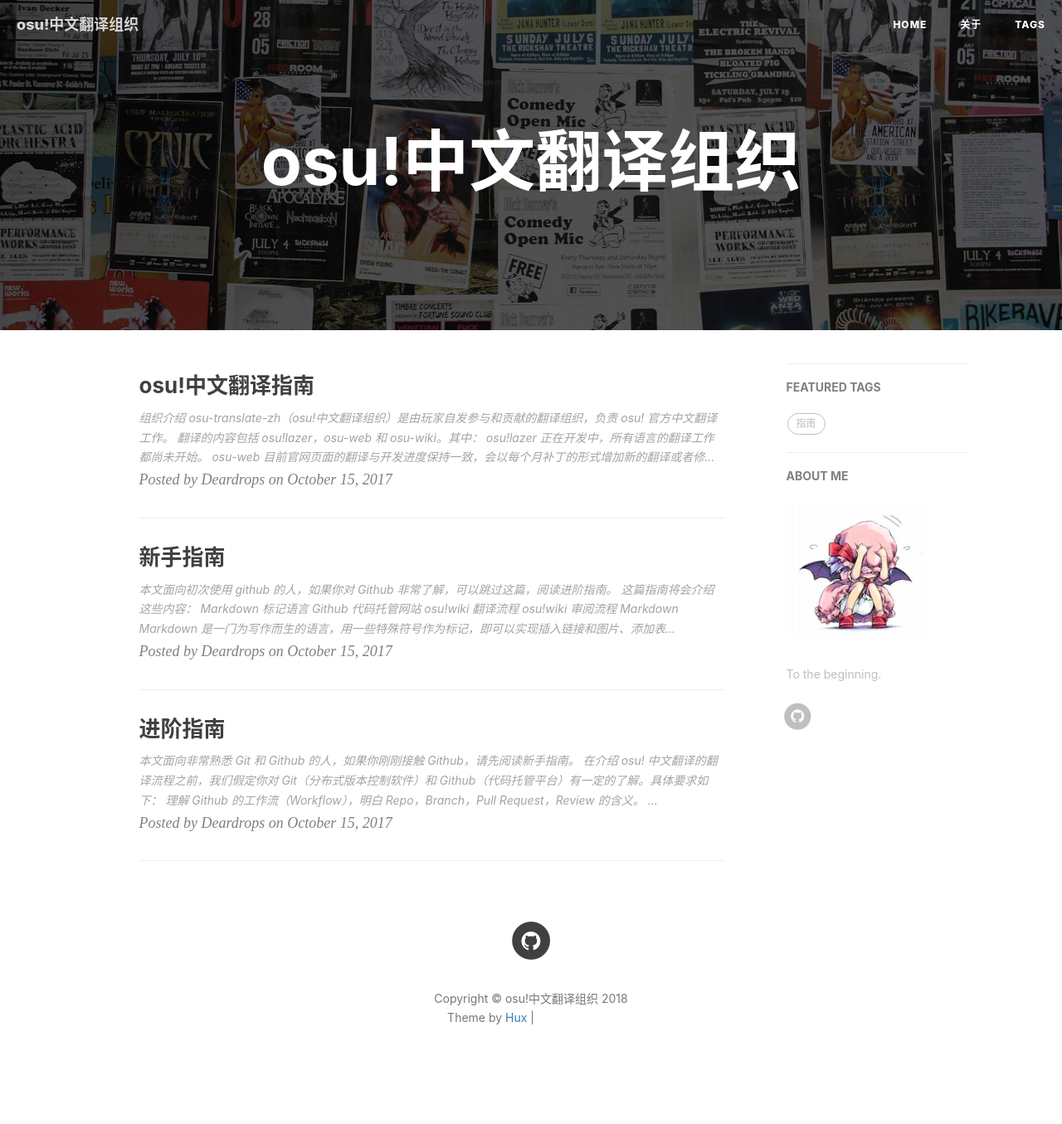
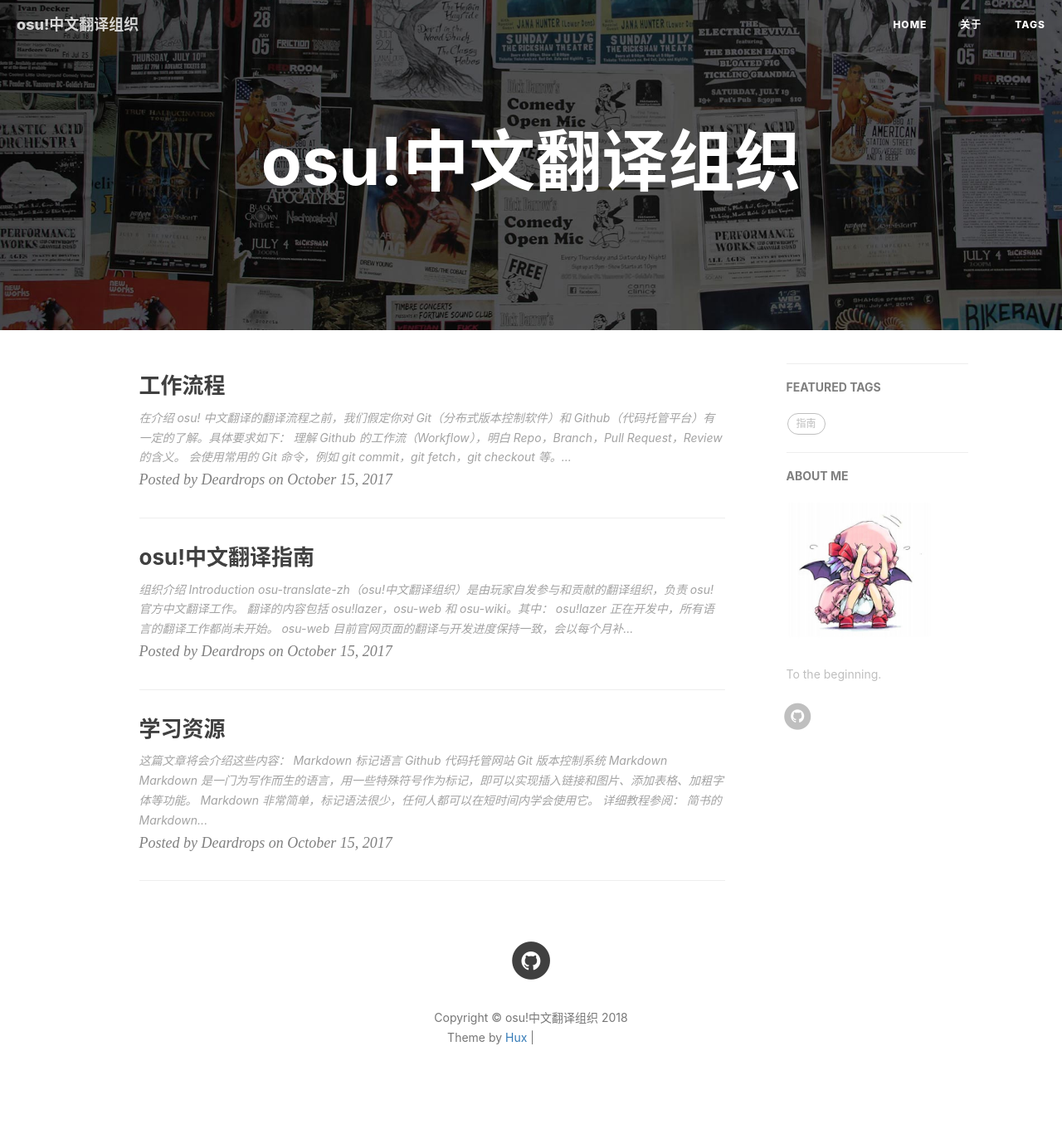
Before and after one commit to osu-translate-zh/osu-translate-zh.github.io, a Jekyll site: the page built from index.html, in a window 1280 px wide. Shown: the whole page at 83% size. Built offline with Jekyll 4.4.1, drawn with Linux system fonts in a browser that asks for light colours; nearby versions of some CDN libraries; the list of posts is cut into pages by our own code; comment, search, counter and statistics services are not loaded; before the commit the page ends 1331 px from its top, so only the background shows below that; part of the change alters nothing that is shown; grey boxes are pictures that could not be loaded.

Commit message:
add learning resoure and work flow introduction

```diff
--- a/_posts/2017-10-15-beginner-guide.markdown
+++ /dev/null
@@ -1,86 +0,0 @@
----
-layout:     post
-title:      "新手指南"
-subtitle:   ""
-date:       2017-10-15 16:06:19
-author:     "Deardrops"
-header-img: "img/post-bg-2015.jpg"
-tags:
-    - 指南
----
-
-> 本文面向初次使用 github 的人，如果你对 Github 非常了解，可以跳过这篇，阅读[进阶指南](https://osu-translate-zh.github.io/2017/10/15/advance-guide)。
-
-这篇指南将会介绍这些内容：
-
-- Markdown 标记语言
-- Github 代码托管网站
-- osu!wiki 翻译流程
-- osu!wiki 审阅流程
-
-## Markdown
-
-Markdown 是一门为写作而生的语言，用一些特殊符号作为标记，即可以实现插入链接和图片、添加表格、加粗字体等功能。
-
-Markdown 非常简单，标记语法很少，任何人都可以在短时间内学会使用它。
-
-详细教程参阅：
-- [简书的 Markdown 新手指南](http://www.jianshu.com/p/q81RER)
-- [Github 的 Markdown 教程（英文）](https://guides.github.com/features/mastering-markdown/)
-
-## Github
-
-代码托管平台 Github 有一套简单敏捷的工作流程，如果你还不了解的话，可以阅读：
-
-- [Github 工作流（英文）](https://guides.github.com/introduction/flow/) - 五分钟了解 Github 工作流
-
-《Pro git》中的相关介绍：
-- [6.1 GitHub - 账户的创建和配置](https://git-scm.com/book/zh/v2/GitHub-%E8%B4%A6%E6%88%B7%E7%9A%84%E5%88%9B%E5%BB%BA%E5%92%8C%E9%85%8D%E7%BD%AE) - 详细地介绍如何创建一个 Github 账号
-- [6.2 GitHub - 对项目做出贡献](https://git-scm.com/book/zh/v2/GitHub-%E5%AF%B9%E9%A1%B9%E7%9B%AE%E5%81%9A%E5%87%BA%E8%B4%A1%E7%8C%AE) - 详细地介绍如何 Fork 仓库，发起 Pull Request
-
-## 翻译指南
-
-官方仓库（osu-wiki）上有一篇贡献指南，讲解了如何 Fork 官方仓库进行翻译。
-
-包括使用 Git 进行**本地翻译**和使用 Github 的在线文本编辑器（Web editor）进行**在线翻译**两种方式。
-
-对于新手来说，掌握「在线翻译」这种方式已经足够。即在「在线文本编辑器」中输入翻译内容并提交。
-
-详细的说明请参阅：[osu!wiki 贡献指南](https://osu.ppy.sh/help/wiki/osu!wiki_contribution_guide)
-
-## 审阅流程
-
-Reviewer 身份组的工作是审阅别人的翻译，留下自己的意见和建议。这与一般的 Review 工作流没有区别。
-
-你可以在 osu-translate-zh 的 [Pull Request 列表](https://github.com/osu-translate-zh/osu-wiki/pulls) 中查看需要 Review 的 PR。
-
-在 PR 中点击某个特定的 Commit 或者点击 `Files changed`，即可看到相关的修改。
-
-鼠标移动到某行上，直接点击即可输入自己的评论（Comment）。
-
-输入后请点击 `start review` 或 `add review comment`。
-
-完成审阅后，点击评论框中的 `Finish your review`，可以在右上角的文本框中输入总结性的评论。
-
-最后点击 `Submit review`，即完成了一次 Review。
-
-## 结束语
-
-至此，你已经学习了所有必需的知识，开始为 osu! 贡献自己的翻译吧！
-
-你也可以继续学习 Git 的使用，然后阅读[进阶指南](https://osu-translate-zh.github.io/2017/10/15/advance-guide)。
-
-## 补充内容：学习 Git
-
-Git 是一个免费、开源的分布式版本控制系统。
-
-简单说，Git 可以保存文件（比如文本文件，图片等等）的**多个版本**，并上传到服务器上保存起来。
-
-这样不仅可以迅速地找回或回退到任意某次修改前的内容，同时也便于他人下载这些文件到本地，修改一些内容，进行协作工作。
-
-学习如何使用 Git，请参阅：
-- [廖雪峰的 Git 教程](https://www.liaoxuefeng.com/wiki/0013739516305929606dd18361248578c67b8067c8c017b000) - 面向新人的 Git 入门教程。
-- [果壳中的 Git](https://github.com/geeeeeeeeek/git-recipes/wiki) - 清晰明了地讲解如何使用 Git 和 Github。
-- [《Pro Git》（第二版）](https://git-scm.com/book/zh/v2) - 深入理解 Git 中的概念，系统学习 Git 中的命令。
-
-学习 Git 并不是一件轻松的事情，很多时候，动手执行会让你很更快地理解那些晦涩的概念。
--- /dev/null
+++ b/_posts/2017-10-15-learning-resources.markdown
@@ -0,0 +1,57 @@
+---
+layout:     post
+title:      "学习资源"
+subtitle:   ""
+date:       2017-10-15 16:06:19
+author:     "Deardrops"
+header-img: "img/post-bg-2015.jpg"
+tags:
+    - 指南
+---
+
+这篇文章将会介绍这些内容：
+
+- Markdown 标记语言
+- Github 代码托管网站
+- Git 版本控制系统
+
+## Markdown
+
+Markdown 是一门为写作而生的语言，用一些特殊符号作为标记，即可以实现插入链接和图片、添加表格、加粗字体等功能。
+
+Markdown 非常简单，标记语法很少，任何人都可以在短时间内学会使用它。
+
+详细教程参阅：
+- [简书的 Markdown 新手指南](http://www.jianshu.com/p/q81RER)
+- [Github 的 Markdown 教程（英文）](https://guides.github.com/features/mastering-markdown/)
+
+## Github
+
+代码托管平台 Github 有一套简单敏捷的工作流程，如果你还不了解，可以阅读：
+
+- [Github 工作流（英文）](https://guides.github.com/introduction/flow/) - 五分钟了解 Github 工作流
+
+《Pro git》中的相关介绍：
+- [6.1 GitHub - 账户的创建和配置](https://git-scm.com/book/zh/v2/GitHub-%E8%B4%A6%E6%88%B7%E7%9A%84%E5%88%9B%E5%BB%BA%E5%92%8C%E9%85%8D%E7%BD%AE) - 详细地介绍如何创建一个 Github 账号
+- [6.2 GitHub - 对项目做出贡献](https://git-scm.com/book/zh/v2/GitHub-%E5%AF%B9%E9%A1%B9%E7%9B%AE%E5%81%9A%E5%87%BA%E8%B4%A1%E7%8C%AE) - 详细地介绍如何 Fork 仓库，发起 Pull Request
+
+## Git
+
+Git 是一个免费、开源的分布式版本控制系统。
+
+简单说，Git 可以保存文件（比如代码文件，图片等等）的**多个版本**，并上传到特定的服务器上保存起来。
+
+这样不仅可以迅速地找回或回退到任意某次修改前的内容，同时也便于他人从服务器上下载这些文件到本地，修改一些内容，进行协作工作。
+
+一般程序员习惯使用`控制台命令`的方式使用 Git（撸起袖子就开搞），你也可以使用一些 GUI（图形用户界面）软件来使用 Git，例如：
+- [GitHub Desktop](https://desktop.github.com) - Github 官方推出的桌面客户端，[osu!wiki 贡献指南](https://osu.ppy.sh/help/wiki/osu!wiki_contribution_guide) 中有提到它
+- [Sourcetree](https://www.sourcetreeapp.com/)
+- [SmartGit](http://www.syntevo.com/smartgit/)
+- [TortoiseGit](https://tortoisegit.org/)
+
+学习 Git 中的基本概念和 Git 命令，请参阅：
+- [廖雪峰的 Git 教程](https://www.liaoxuefeng.com/wiki/0013739516305929606dd18361248578c67b8067c8c017b000) - 面向新人的 Git 入门教程。
+- [果壳中的 Git](https://github.com/geeeeeeeeek/git-recipes/wiki) - 清晰明了地讲解如何使用 Git 和 Github。
+- [《Pro Git》（第二版）](https://git-scm.com/book/zh/v2) - 深入理解 Git 中的概念，系统学习 Git 中的命令。
+
+学习 Git 并不是一件轻松的事情，很多时候，动手执行会让你很更快地理解那些晦涩的概念。
--- a/_posts/2017-10-15-translation-guide.markdown
+++ b/_posts/2017-10-15-translation-guide.markdown
@@ -9,7 +9,7 @@ tags:
     - 指南
 ---
 
-## 组织介绍
+## 组织介绍 Introduction
 
 ![shield](https://img.shields.io/badge/organization-osu!translate%20zh-blue.svg?style=flat-square)
 
@@ -21,13 +21,7 @@ osu-translate-zh（osu!中文翻译组织）是由玩家自发参与和贡献的
 - `osu-web` 目前官网页面的翻译与开发进度保持一致，会以每个月补丁的形式增加新的翻译或者修订已有的翻译。
 - `osu-wiki` 是翻译工作的重点，Wiki 中有大量新增的内容需要翻译，有大量过时的内容需要修订和补充。
 
-翻译的语言包括简体中文（zh），繁体中文（zh-tw 和 zh-hk），其中也包括粤语（zh-yue）。
-
-翻译组织的大部分成员来自大陆，因此简体中文的翻译是最先进行的。
-
-在繁体中文负责人被提名前，简体中文的文章会用工具转换为繁体，再通过人工审阅的方式修订最终的翻译。
-
-粤语相关的翻译问题正在讨论中。
+组织内大部分工作是简体中文（zh-hans）翻译，而繁体中文（zh-hant）使用工具由简体转换而成，再通过人工审阅后发布。
 
 *****
 
@@ -35,14 +29,14 @@ osu-translate-zh（osu!中文翻译组织）是由玩家自发参与和贡献的
 
 我们希望能提供和谐的讨论环境，准确和合适的翻译参考，从而高效率地共同进行翻译工作。
 
-## 加入我们
+## 加入我们 Join Us
 
 ![[Discord链接](https://discord.gg/Gud9s9z)](https://discordapp.com/api/guilds/281826842657161216/widget.png?style=banner2)
 
-osu!中文翻译组织 欢迎**任何人**参与到翻译工作中，具体要求包括：
+osu!中文翻译组织 欢迎**任何人**参与到翻译工作中，你需要：
 
-- 会使用 Markdown 文本标记语言
-- 注册一个 Github 账号
+- 学习使用 Markdown 文本标记语言
+- 注册一个 GitHub 账号
 - 足够的耐心和负责任的态度
 
 下面两项可作为加分项：
@@ -50,73 +44,88 @@ osu!中文翻译组织 欢迎**任何人**参与到翻译工作中，具体要
 - 对 osu! 有相当程度的了解
 - 有 Wiki 内容编写或翻译的经验
 
-如果你没有这方面的特长，请不用担心，你也可以加入我们贡献一份的微薄之力，我们会安排合适你的相对轻松的工作。
+如果你没有这方面的特长，请不用担心，你也可以加入我们贡献一份力量，我们会安排适合你的相对轻松的工作。
 
-## 工作流程
+## 工作流程 Workflow
 
-现在，osu!wiki 的所有内容搬运到了 Github 上的 [osu-wiki 仓库](https://github.com/ppy/osu-wiki)中，所有翻译工作也是按照 Github 的工作流来完成的（Fork, Pull request, Merge）来进行的。
+现在，osu!wiki 的所有内容搬运到了 GitHub 上的 [osu-wiki 仓库](https://github.com/ppy/osu-wiki)中，所有翻译工作也是按照 GitHub 的工作流来完成的（Fork, Pull request, Merge）来进行的。即在网页或者本地文本编辑器中翻译文章，完成后提交，通过别的贡献者的审阅后，最终呈现在 osu! 官网的 wiki 页面上。
 
-官方有一套完整的 [osu!wiki 贡献指南](https://osu.ppy.sh/help/wiki/osu!wiki_contribution_guide)，osu!中文翻译组织沿用了这样的贡献指南，但请注意有一个重要的**不同之处**：
+官方有一套完整的 [osu!wiki 贡献指南](https://osu.ppy.sh/help/wiki/osu!wiki_contribution_guide)，手把手教学如何使用 GitHub 和提交自己的翻译，建议新人阅读一遍这篇贡献指南。
 
-- 我们有自己的组织仓库（[osu-translate-zh/osu-wiki](https://github.com/osu-translate-zh/osu-wiki)），区别于官方的仓库（[ppy/osu-wiki](https://github.com/ppy/osu-wiki)）。
-中文翻译工作会在**组织仓库中**进行，在组织内审阅完成后，以组织的名义上传（Pull Request）到官方仓库。
-这是为了更方便地进行中文讨论，及时追踪中文翻译进度，安排翻译任务。
+为了更方便地进行中文讨论，及时追踪中文翻译进度，安排翻译任务，我们建立了自己的组织仓库（[osu-translate-zh/osu-wiki](https://github.com/osu-translate-zh/osu-wiki)），区别于官方仓库（[ppy/osu-wiki](https://github.com/ppy/osu-wiki)）。
 
-具体工作流程，请根据自己的情况阅读下面两篇指南：
+中文翻译工作会在**组织仓库**中进行，在组织内审阅完成后，再上传（Pull Request）到**官方仓库**。
 
-- 如果你刚刚接触 Github，请阅读这篇[新手指南](https://osu-translate-zh.github.io/2017/10/15/beginner-guide)。
+具体工作流程，请参阅 [工作流程](https://osu-translate-zh.github.io/2017/10/15/advance-guide)。
 
-- 如果你能熟练地使用 Git，请阅读这篇[进阶指南](https://osu-translate-zh.github.io/2017/10/15/advance-guide)。
-
-## 翻译指南
+## 翻译指南 Guideness
 
 ### 规则 Rules
 
 1. 翻译应当尊重原文，清晰通顺地表达原文意思，并且符合中文阅读的习惯。
 2. 翻译可以在不改变原文意思的前提下适当地进行意译，切勿通篇直译或意译。
-3. 翻译应当保持客观叙述的语气，不能随意使用“黑话”和“梗”。
-4. 专有名词请参考 [osu! 中文翻译 名词对照表](https://docs.google.com/spreadsheets/d/1zhUP0qekKRUWb1Mu-P89mwu_HcPBen5FoGPqD2MkI7k)。
-5. 标点符号，空格，段落等格式请参阅 [文章风格指南](https://osu.ppy.sh/help/wiki/Article_Styling_Criteriahttps://osu.ppy.sh/help/wiki/Article_Styling_Criteria?locale=zh)。
+3. 翻译应当保持客观叙述的语气，不能随意使用「黑话」、「钱语」和「梗」。
+4. 标点符号，空格，段落等格式**必须**遵循 [文章风格指南](https://osu.ppy.sh/help/wiki/Article_Styling_Criteria?locale=zh)。
+5. 专有词汇参考 [osu! 中文翻译 名词对照表](https://docs.google.com/spreadsheets/d/1zhUP0qekKRUWb1Mu-P89mwu_HcPBen5FoGPqD2MkI7k)。
 
-### 文章风格指南 ASC
+### 文章风格指南 Article Styling Criteria
 
-ASC 由 [@kj415j45](https://github.com/kj415j45) 翻译完成，参见：[文章风格指南](https://osu.ppy.sh/help/wiki/Article_Styling_Criteriahttps://osu.ppy.sh/help/wiki/Article_Styling_Criteria?locale=zh)
+[文章风格指南](https://osu.ppy.sh/help/wiki/Article_Styling_Criteria?locale=zh)（简称 ASC）中规定了每篇文章段落排版的具体格式，以及中文翻译时必须遵守的规定，包括人称，中英混合排版时的空格，标点符号的使用等等。
 
 ### 名词对照表
 
-名词对照表由 [@Deardrops](https://github.com/deardrops) 整理，参见：[osu! 中文翻译 名词对照表](https://docs.google.com/spreadsheets/d/1zhUP0qekKRUWb1Mu-P89mwu_HcPBen5FoGPqD2MkI7k)
+[osu! 中文翻译 名词对照表](https://docs.google.com/spreadsheets/d/1zhUP0qekKRUWb1Mu-P89mwu_HcPBen5FoGPqD2MkI7k) 中包含了大部分专有名词的中文翻译，对需要使用原文的的名词作了规定，每个翻译者都应参照名词对照表，不应出现专有名词有多种翻译的情况。
 
-## Github 贡献指南
+## GitHub 贡献指南
+
+### 分支命名规范
+
+一个分支代表一篇翻译文章，分支命名请使用以下方式：
+
+`zh-文章名-子文章名` 全英文小写字母，空格使用下划线替代，可以使用缩写
+
+例如：
+- `zh-legal`
+- `zh-ranking_criteria`
+- `zh-rc-taiko`
 
 ### Commit message 规范
 
-请参照以下的 Commit message：
+- 不能包含中文。
+- 最多 72 个英文字符，小写字母。
+- 使用一般现在时，动宾短语结构，句尾不加标点。
 
-1. `zh: init translation` 第一个 commit。
+请参照以下列出的 Commit message：
+  - `<分支名称>: finish <某一部分>` 完成了文章的某一部分或者所有翻译
+  - `<分支名称>: apply @<某人>'s reivews` 完成了某个审阅者建议的翻译修改
 
-    复制 `en.md` 并重命名为 `zh.md`。
-
-2. `zh: 英文的文章标题` 完成了部分翻译。
-
-    可以重复使用多次这句 Commit message。
-
-    但是，太多的话会被管理员 Squash 成一次 Commit。
-
-    当某篇 Wiki 包含子页面时，请使用 `-` 符号连接，写上完整的标题。
-
-    例如： `Ranking_Criteria - osu!catch`
-
-3. `zh: apply reivews` 根据 review 修改一些翻译语句。
-
-4. `zh: finish 英文的文章标题(osu-translate-zh#xxx)` 完成了所有翻译。
-
-    这句作为最后的 commit，也作为 merge commit。
-
-注意：Commit messege **不可以** 包含中文。
+注意：如果 Commit message 太长，或者都是无意义的信息，将会在合并时被压缩（squash）。
 
 ### Pull request 规范
 
-PR 命名和内容都没有特别的要求，中文英文均可，只要能清楚的表达意思就行。
+组织仓库中的 PR 标题和内容都没有特别的要求，中文英文均可，只要能清楚的表达意思就行。
+
+官方仓库中的 PR 标题和内容请使用英文，按照一般的格式要求。
+
+### 身份组说明
+
+组织管理者会为每个贡献者设置适当的身份组，目前有 5 个身份组，分别是：
+
+|:-----------|:-------|:-------------------------------------------------------|
+| Name       | 名称   | 说明                                                   |
+| Translator | 翻译者 | 曾经完成过一篇文章翻译的人                             |
+| Reviewer   | 审阅者 | 帮助翻译者审阅文章的人                                 |
+| Developer  | 开发者 | 开发和维护 osu! 相关项目的程序员                       |
+| Observer   | 观察者 | 吃瓜群众                                               |
+| Leader     | 组织者 | 组织者也是普通的翻译者和审阅者，只是付出的工作更多一些 |
+
+各个身份组之间没有明显的界限划分，或许最大的作用是让组织频道里花花绿绿的很好看。（误
+
+## 学习资源
+
+针对想要学习新技能来帮助翻译工作的同学，我们特地列出一些有关于 Markdown 标记语言，GitHub 和 Git 的学习资源。
+
+详情请参见 [学习资源](https://osu-translate-zh.github.io/2017/10/15/learning-resource)。
 
 ## 相关链接
 
--- a/_posts/2017-10-15-advance-guide.markdown
+++ b/_posts/2017-10-15-work-flow.markdown
@@ -1,6 +1,6 @@
 ---
 layout:     post
-title:      "进阶指南"
+title:      "工作流程"
 subtitle:   ""
 date:       2017-10-15 16:06:19
 author:     "Deardrops"
@@ -9,16 +9,14 @@ tags:
     - 指南
 ---
 
-> 本文面向非常熟悉 Git 和 Github 的人，如果你刚刚接触 Github，请先阅读[新手指南](https://osu-translate-zh.github.io/2017/10/15/beginner-guide)。
-
 在介绍 osu! 中文翻译的翻译流程之前，我们假定你对 Git（分布式版本控制软件）和 Github（代码托管平台）有一定的了解。具体要求如下：
 
 - 理解 Github 的工作流（Workflow），明白 Repo，Branch，Pull Request，Review 的含义。
 - 会使用常用的 Git 命令，例如 `git commit`，`git fetch`，`git checkout` 等。
 
+如果你还不了解的话，可以通过这些 [学习资源](https://osu-translate-zh.github.io/2017/10/15/learning-resource) 学习它们。
+
 ### 翻译流程
-
-Translator 身份组的工作是翻译 Wiki 中的文章。
 
 翻译流程的几个关键点是：
 
@@ -33,7 +31,9 @@ Translator 身份组的工作是翻译 Wiki 中的文章。
 
 ![files changed](https://wx3.sinaimg.cn/large/006fVPCvly1fkcdzfxfcej30c303aglo.jpg)
 
-比如，你想翻译 `Guides` 页面，需要先在组织中建立一个 `zh-guides` 分支，然后 Fetch 组织仓库，新建一个本地分支，翻译文章，最后 Push 到自己的仓库中，Pull request 到组织仓库中。
+简单来说，比如你想翻译 `Guides` 页面，你需要：
+
+> 需要先在组织中建立一个 `zh-guides` 分支，然后 Fetch 组织仓库，新建一个本地分支，翻译文章，最后 Push 到自己的仓库中，Pull request 到组织仓库中。
 
 下面详细讲解翻译流程：
 
@@ -69,6 +69,24 @@ git push -u origin zh-guides
 
 8. 去 ppy 仓库 Pull request 这个分支。一般会很快被合并进 Master 分支。
 
+你可以在 [Issues 列表](https://github.com/orgs/osu-translate-zh/projects/1) 中查看需要翻译的文章。
+
+### 审阅流程
+
+审阅别人的翻译，留下自己的意见和建议，也就是 GitHub 上的 Review 工作。
+
+在一个 PR 中点击某个特定的 Commit 或者点击 `Files changed`，即可看到相关的修改。
+
+鼠标移动到某行上，直接点击即可输入自己的评论（Comment）。
+
+输入后请点击 `start review` 或 `add review comment`。
+
+完成审阅后，点击评论框中的 `Finish your review`，可以在右上角的文本框中输入总结性的评论。
+
+最后点击 `Submit review`，即完成了一次 Review。
+
+你可以在 osu-translate-zh 的 [Pull Request 列表](https://github.com/osu-translate-zh/osu-wiki/pulls) 中查看需要审阅的 PR。
+
 ### 接管（甩锅）流程
 
 某些时候，当原来的翻译者无法继续进行翻译，而需要新的翻译者来继续未完成的翻译工作时，应当这么做：
```
